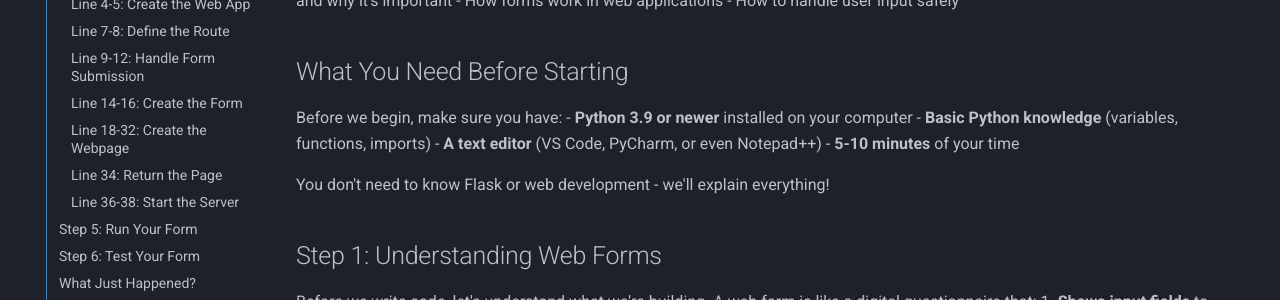
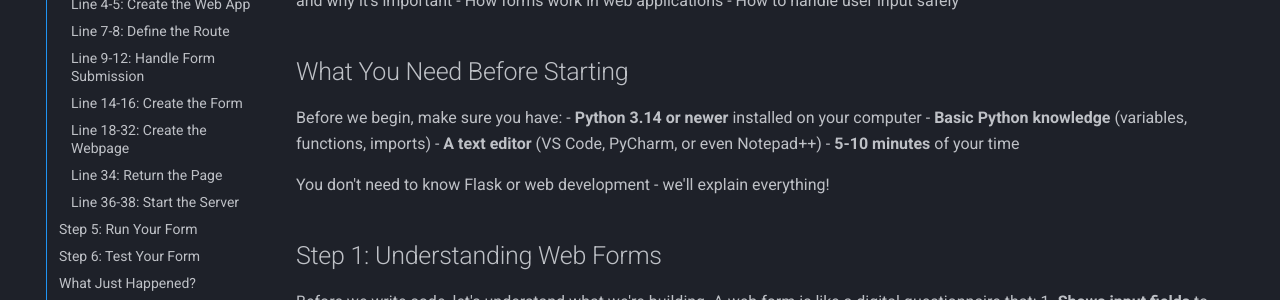
Before and after one commit to devsetgo/pydantic-schemaforms, an MkDocs documentation site: the page built from docs/tutorial.md, in a window 1280 px wide and 900 px high. Shown: the part 407-707 px from the top of the window. Built offline with MkDocs 1.6.1 and Material for MkDocs 9.7.7, drawn with Linux system fonts in a browser that asks for light colours; comment, search, counter and statistics services are not loaded; the version menu is left out.

Commit message:
Updated the remaining docs reference I found to older Python versions.
Changed the requirement in tutorial.md from “Python 3.9 or newer” → “Python 3.14 or newer”.
Verified python -m pre_commit run -a passes.

```diff
--- a/docs/tutorial.md
+++ b/docs/tutorial.md
@@ -13,7 +13,7 @@ By the end of this tutorial, you'll understand:
 ## What You Need Before Starting
 
 Before we begin, make sure you have:
-- **Python 3.9 or newer** installed on your computer
+- **Python 3.14 or newer** installed on your computer
 - **Basic Python knowledge** (variables, functions, imports)
 - **A text editor** (VS Code, PyCharm, or even Notepad++)
 - **5-10 minutes** of your time
```
